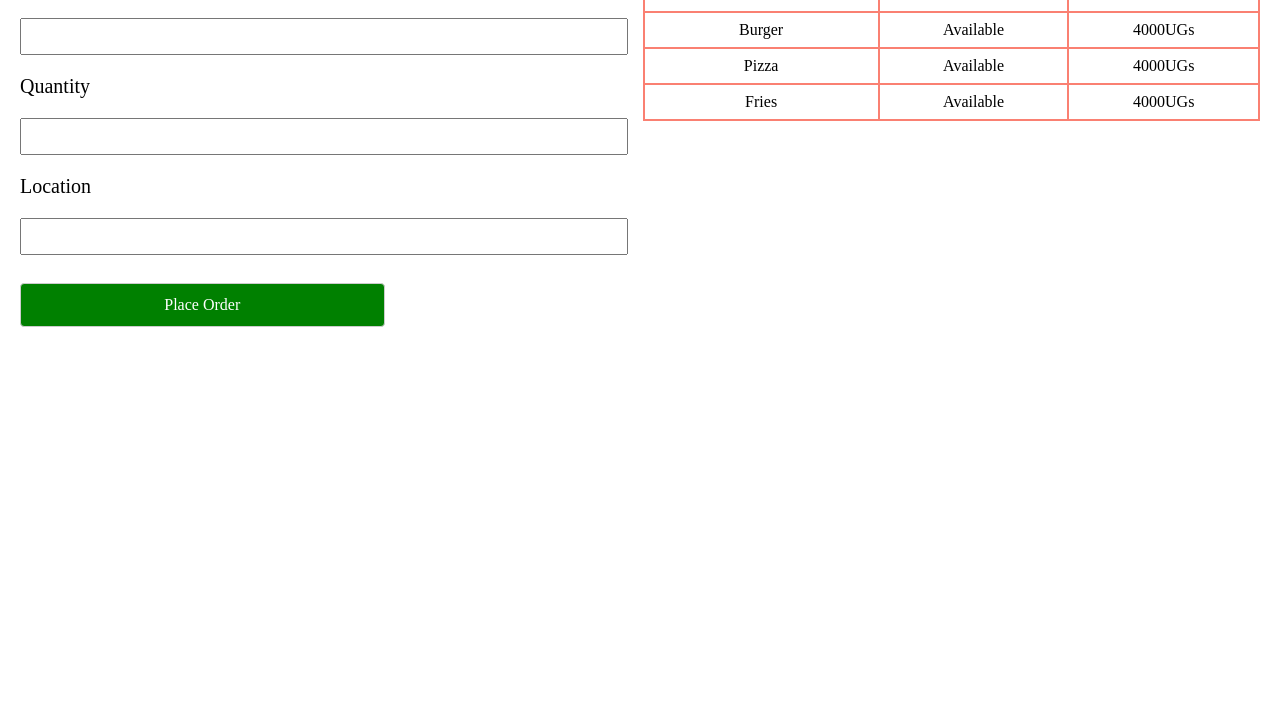
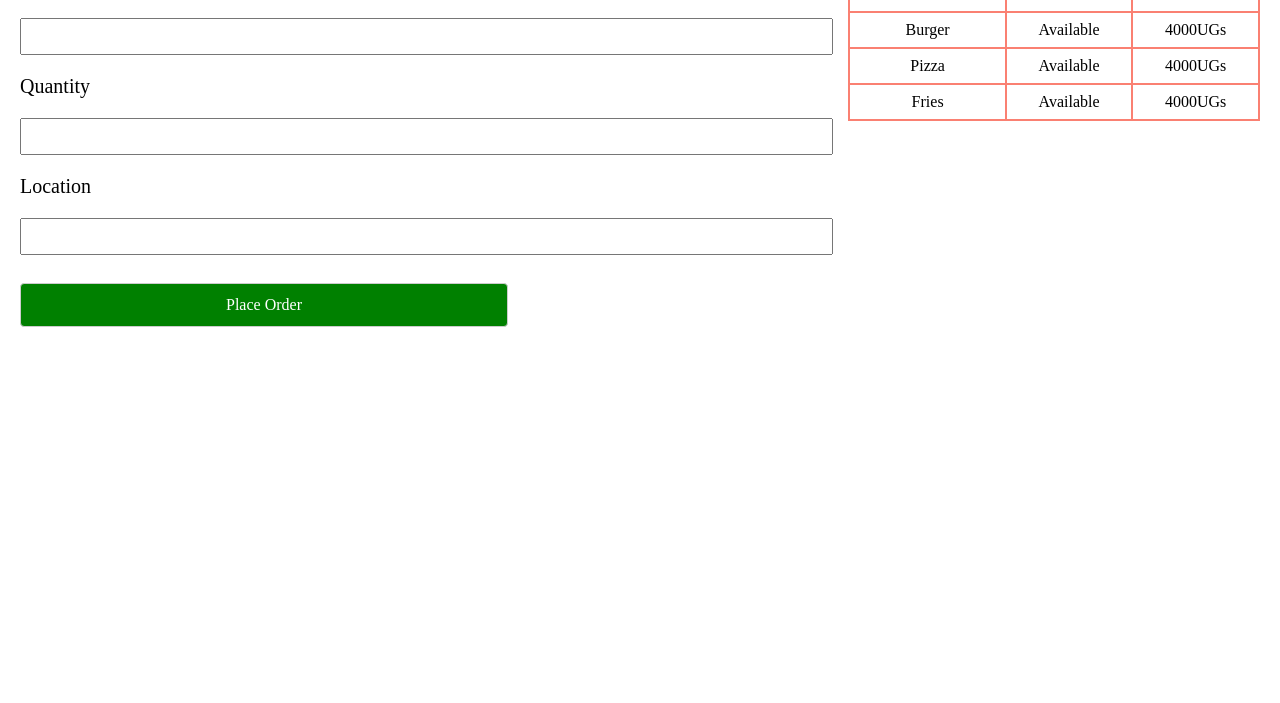
Before and after one commit to MuhweziDeo/Andela-Weekone-Fast-Food-Fast, a plain HTML site: page make_order.html in a window 1280 px wide. Shown: the part 97-800 px from the top of the page. Drawn offline with Linux system fonts and the light colour scheme; a script that the page names is missing.

Commit message:
modified make-order template style

```diff
--- a/css/style.css
+++ b/css/style.css
@@ -243,7 +243,7 @@ padding: 8px;
 .order{
 display: grid;
 width: 100%;
-grid-template-columns: 2fr 2fr;
+grid-template-columns: 2fr 1fr;
 grid-column-gap: 5px;
 overflow-x: hidden;
 }
@@ -356,6 +356,7 @@ grid-template-columns: 1fr;
 .orderform{
 width: 100%;;
 }
+
 }
 @media screen and (min-width: 768px){
 .intro{
```
